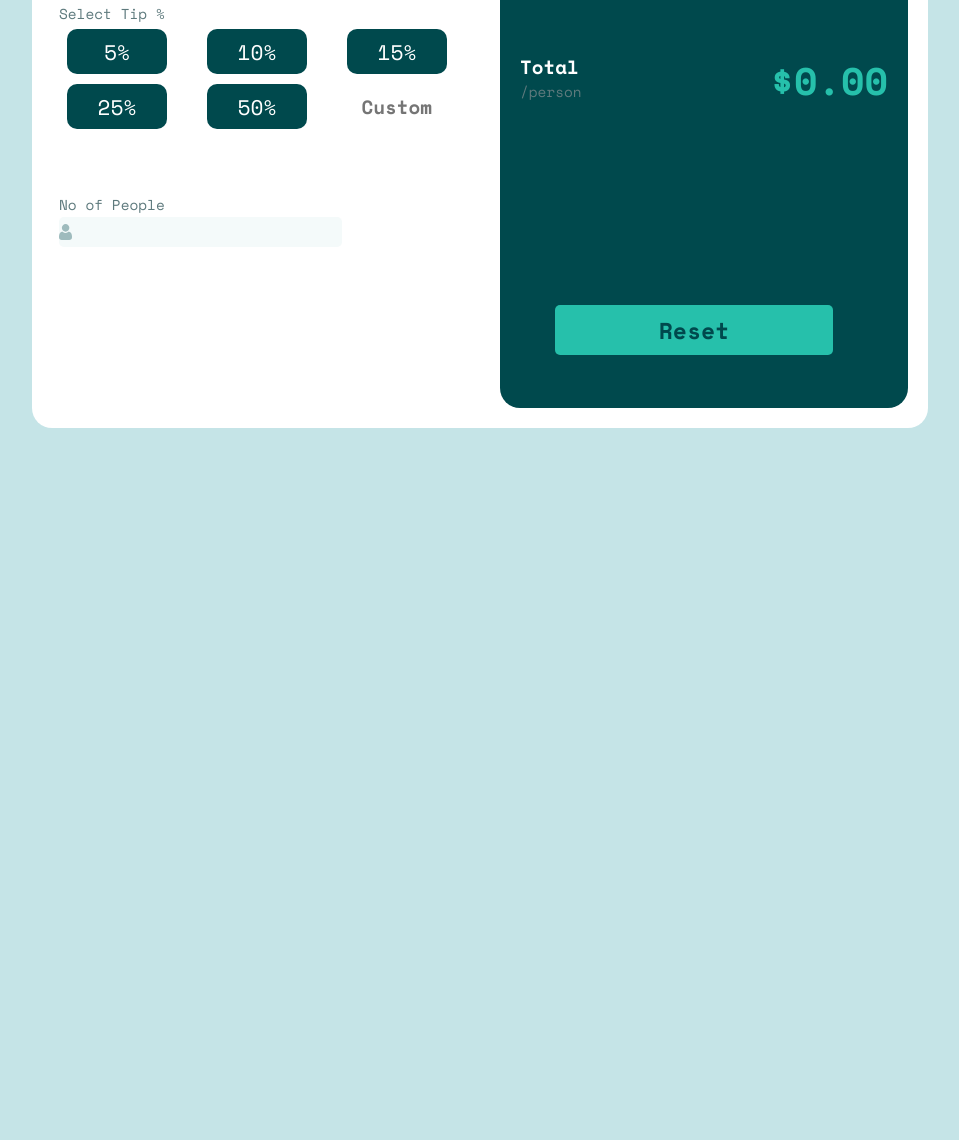
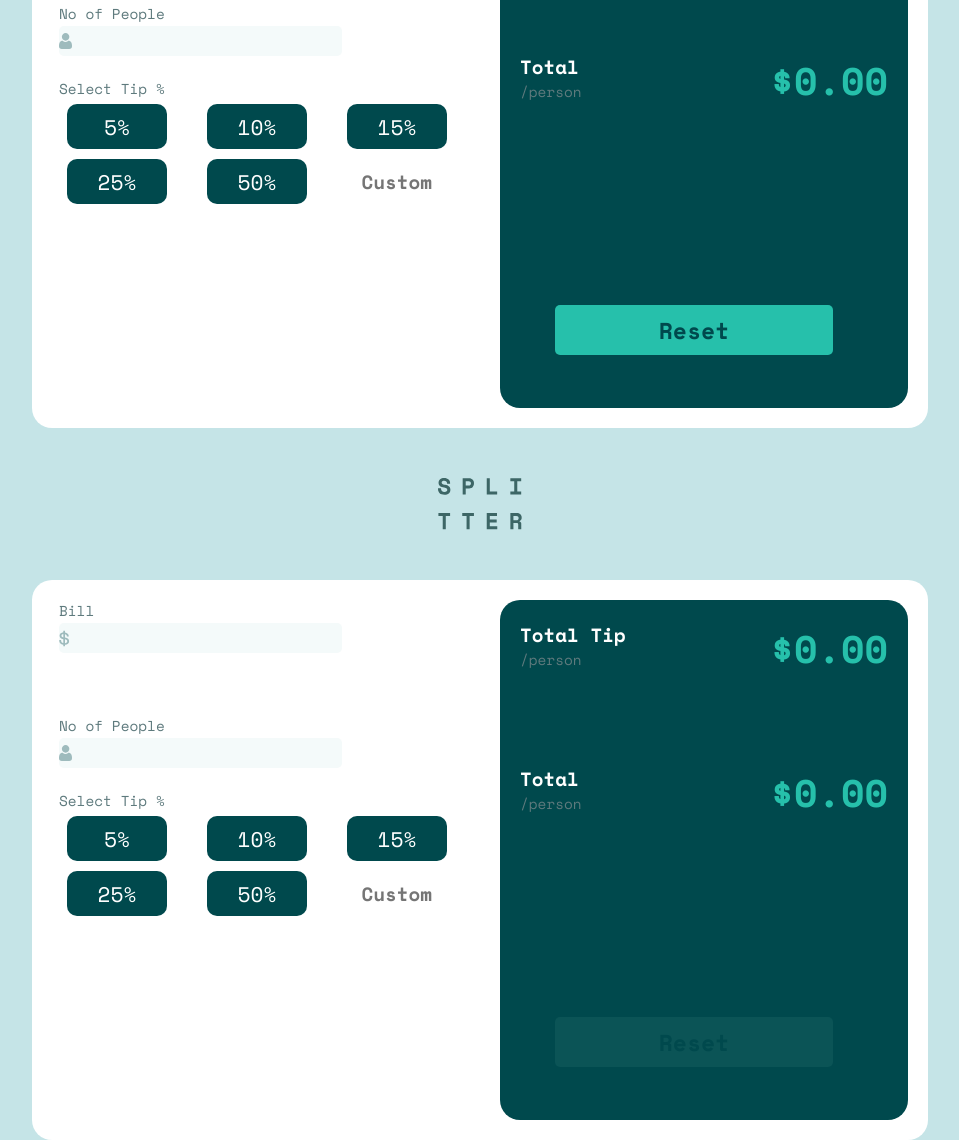
Before and after one commit to Samarth-Hegde/Tip-Calcuator, a plain HTML site: page App/tip-calculator-app-main/index.html in a window 1280 px wide. Shown: the part 284-1424 px from the top of the page, without its empty margins (160-1119 px from the left). Before the commit the page ends 800 px from the top, so only its background shows below. Drawn offline with nearby package versions, Linux system fonts and the light colour scheme.

Commit message:
Update index.html

```diff
--- a/App/tip-calculator-app-main/index.html
+++ b/App/tip-calculator-app-main/index.html
@@ -43,9 +43,13 @@
             <div class="section-name">
               <h5 class="names">Bill</h5>
             </div>
-            <input type="number" class="bill-input" />
+            <input type="number" class="bill-input"/>
            </div>
-         <div class="tip-section">
+          <div class="no-of-people-section">
+            <div class="section-name"><h5 class = "names">No of People</h5><p class= "ifZero">Cannot be zero</p></div>
+            <input type="number" class="people-input" />
+          </div>
+          <div class="tip-section">
             <div class="section-name tip"><h5 class = "names">Select Tip %</h5></div>
             <div class="tip-button-section">
               <div class="tip-button"><button value = "5">5%</button></div>
@@ -57,12 +61,6 @@
                 <input type="number" id="custom" placeholder="Custom" />
               </div>
             </div>
-          </div>
-
-
-          <div class="no-of-people-section">
-            <div class="section-name"><h5 class = "names">No of People</h5><p class= "ifZero">Cannot be zero</p></div>
-            <input type="number" class="people-input" />
           </div>
         </div>
         <div class="right">
@@ -95,3 +93,98 @@
     </div>
   </body>
 </html>
+<!DOCTYPE html>
+<html lang="en">
+  <head>
+    <meta charset="UTF-8" />
+    <meta name="viewport" content="width=device-width, initial-scale=1.0" />
+    <!-- displays site properly based on user's device -->
+
+    <link
+      rel="icon"
+      type="image/png"
+      sizes="32x32"
+      href="./images/favicon-32x32.png"
+    />
+
+    <title>Frontend Mentor | Tip calculator app</title>
+
+    <!-- Font -->
+
+    <link
+      href="https://fonts.googleapis.com/css2?family=Space+Mono:wght@400;700&display=swap"
+      rel="stylesheet"
+    />
+
+    <!-- Feel free to remove these styles or customise in your own stylesheet 👍 -->
+    <style>
+      .attribution {
+        font-size: 11px;
+        text-align: center;
+      }
+      .attribution a {
+        color: hsl(228, 45%, 44%);
+      }
+    </style>
+    <link rel="stylesheet" href="styles.css" />
+    <link rel="stylesheet" media="screen and (max-width:900px" href="mobile.css">
+  </head>
+  <body>
+    <div class="logo"><img class = "logo-image" src="images/logo.svg" alt="" /></div>
+    <section class="app">
+      <div class="container">
+        <div class="left">
+          <div class="bill-section">
+            <div class="section-name">
+              <h5 class="names">Bill</h5>
+            </div>
+            <input type="number" class="bill-input"/>
+           </div>
+          <div class="no-of-people-section">
+            <div class="section-name"><h5 class = "names">No of People</h5><p class= "ifZero">Cannot be zero</p></div>
+            <input type="number" class="people-input" />
+          </div>
+          <div class="tip-section">
+            <div class="section-name tip"><h5 class = "names">Select Tip %</h5></div>
+            <div class="tip-button-section">
+              <div class="tip-button"><button value = "5">5%</button></div>
+              <div class="tip-button"><button value="10">10%</button></div>
+              <div class="tip-button"><button value="15">15%</button></div>
+              <div class="tip-button"><button value="25">25%</button></div>
+              <div class="tip-button"><button value="50">50%</button></div>
+              <div class="tip-input">
+                <input type="number" id="custom" placeholder="Custom" />
+              </div>
+            </div>
+          </div>
+        </div>
+        <div class="right">
+          <div class="total-tip">
+            <h4>
+              Total Tip
+              <p>/person</p>
+            </h4>
+          </div>
+          <div class="tip-result">
+            <h3 class="total-tip-amount result">$0.00</h3>
+          </div>
+          <div class="total">
+            <h4>
+              Total
+              <p>/person</p>
+            </h4>
+            </div>
+            <div class ="amount-result">
+              <h3 class="total-amount result">$0.00</h3>
+            </div>
+            <div class="reset">
+              <button class="reset-button">Reset</button>
+            </div>
+          </div>
+        </div>
+      </div>
+    </section>
+      <script src="index.js"></script>
+    </div>
+  </body>
+</html>
```
